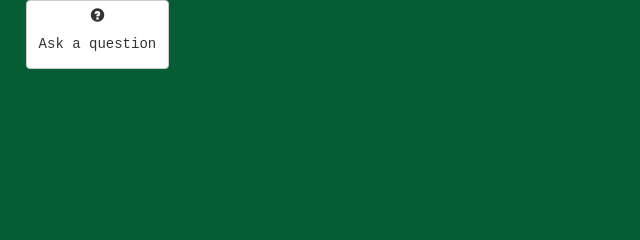
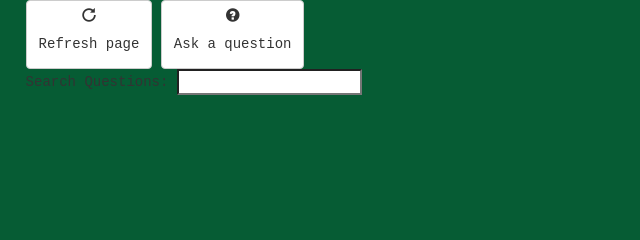
Before and after one commit to SzabolcsHornyak/AskMate_Deep_s_Mode, a Flask app: page / in a window 1280 px wide. Shown: the part 60-300 px from the top of the page, without its empty margins (0-640 px from the left). Run offline with Flask 2, Linux system fonts and the light colour scheme; data that the repository does not hold is empty; some libraries are stand-ins or nearby versions.

Commit message:
Search questions function added to zsolti.py and list.html updated according to it.

```diff
--- a/templates/list.html
+++ b/templates/list.html
@@ -106,9 +106,16 @@ table {
       {% endfor %}
     </table>
 
+    <a href='/list' class = "btn btn-default">
+      <i class="glyphicon glyphicon-repeat"></i><h5>Refresh page</h5>
+    </a>
     <a href='/newquestion' class = "btn btn-default">
       <i class="glyphicon glyphicon-question-sign"></i><h5>Ask a question</h5>
     </a>
+    <form action="/search" method="get" enctype="multipart/form-data">
+      Search Questions:
+      <input type="search" name="q">
+    </form>
 
   </body>
 </html>
```
Also changed, not shown: zsolti.py (+9 -0 lines).
